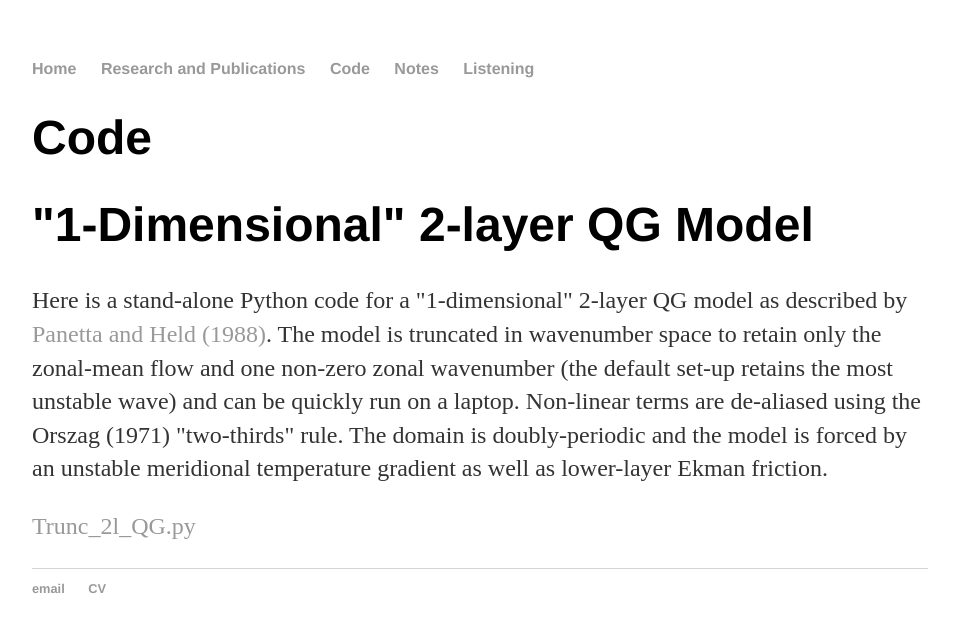
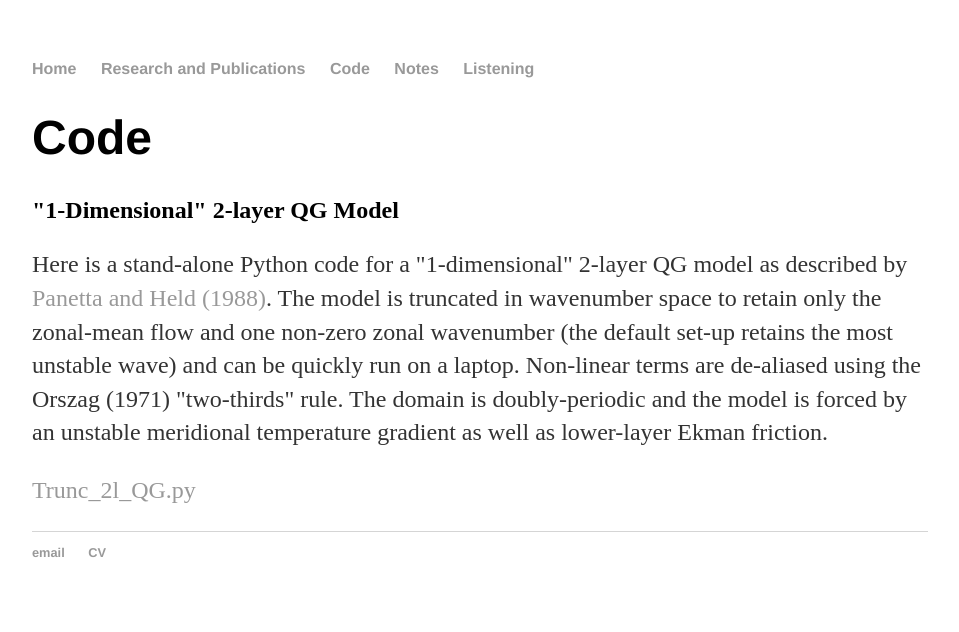
Before and after one commit to nicklutsko/nicklutsko.github.io, a Jekyll site: the page built from code/index.html, in a window 1280 px wide. Shown: the top 632 px of the page, without its empty margins (160-1119 px from the left). Built offline with Jekyll 4.4.1, drawn with Linux system fonts in a browser that asks for light colours.

Commit message:
edited code page

```diff
--- a/code/index.html
+++ b/code/index.html
@@ -5,7 +5,7 @@ title: Code
 
 		<div class="code">
 			<h1>Code</h1>
-			<h1>"1-Dimensional" 2-layer QG Model</h1>
+			<h2>"1-Dimensional" 2-layer QG Model</h2>
 			<p>Here is a stand-alone Python code for a "1-dimensional" 2-layer QG model as described by <a href="www.gfdl.noaa.gov/bibliography/related_files/rlp8801.pdf">Panetta and Held (1988)</a>. The model is truncated in wavenumber space to retain only the zonal-mean flow and one non-zero zonal wavenumber (the default set-up retains the most unstable wave) and can be quickly run on a laptop. Non-linear terms are de-aliased using the Orszag (1971) "two-thirds" rule. The domain is doubly-periodic and the model is forced by an unstable meridional temperature gradient as well as lower-layer Ekman friction. </p>
 
 			<p><a href="Trunc_2l_QG.py">Trunc_2l_QG.py</a></p>
```
